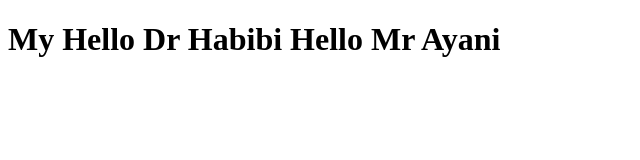
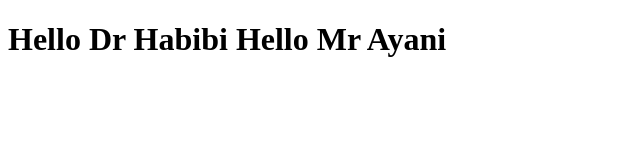
Before and after one commit to semsarfathi/index, a plain HTML site: page index.html in a window 1280 px wide. Shown: the whole page, without its empty margins (0-640 px from the left). Drawn offline with Linux system fonts and the light colour scheme.

Commit message:
Update index.html

```diff
--- a/index.html
+++ b/index.html
@@ -2,7 +2,7 @@
 <html>
 <body>
 
-<h1>My Hello Dr Habibi
+<h1>Hello Dr Habibi
 Hello Mr Ayani</h1>
 
 
```
